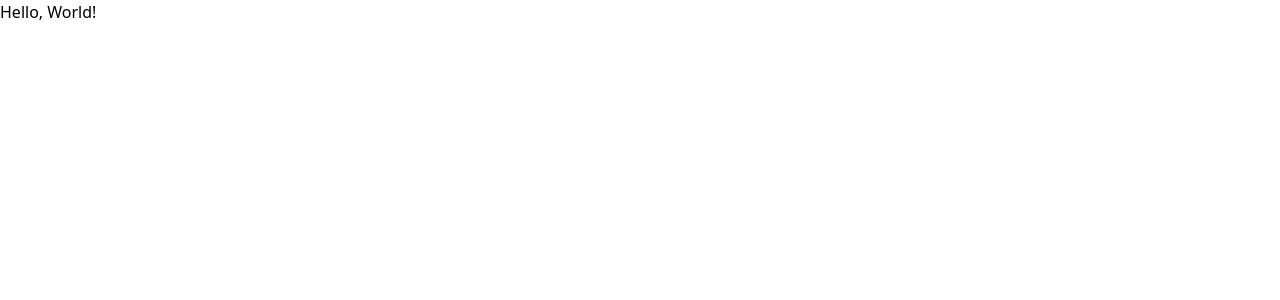
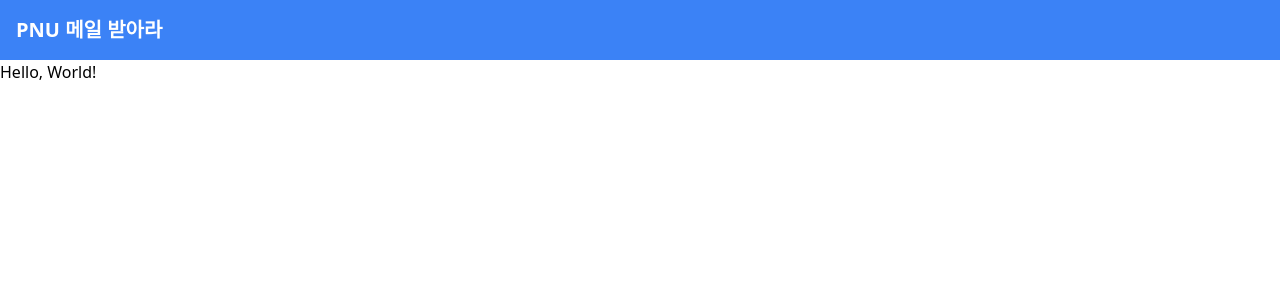
Before and after one commit to KimCookieYa/PNU_Mail_Badara, a React (Vite) app: page / in a window 1280 px wide. Shown: the top 300 px of the page. Built offline with nearby package versions, Linux system fonts and the light colour scheme.

Commit message:
Feat: 상단 네비게이션바

```diff
--- a/src/App.tsx
+++ b/src/App.tsx
@@ -2,6 +2,7 @@ import "./App.css";
 import { createBrowserRouter, RouterProvider } from "react-router-dom";
 import MainPage from "./pages/MainPage";
 import ErrorPage from "./pages/ErrorPage";
+import NavBar from "./components/NavBar";
 
 const router = createBrowserRouter([
   {
@@ -14,6 +15,7 @@ const router = createBrowserRouter([
 function App() {
   return (
     <>
+      <NavBar />
       <RouterProvider router={router} />
     </>
   );
--- /dev/null
+++ b/src/components/NavBar.tsx
@@ -0,0 +1,15 @@
+function NavBar() {
+  return (
+    <>
+      <div className="bg-blue-500 text-white p-4">
+        <div className="container mx-auto">
+          <div className="flex justify-between items-center">
+            <div className="text-xl font-bold">PNU 메일 받아라</div>
+          </div>
+        </div>
+      </div>
+    </>
+  );
+}
+
+export default NavBar;
```
